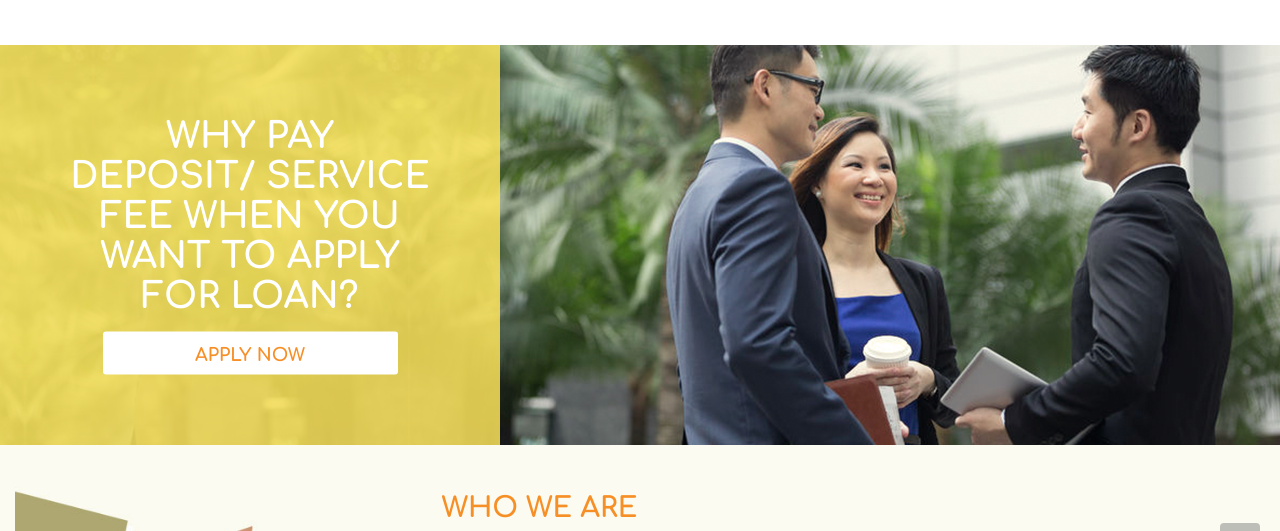
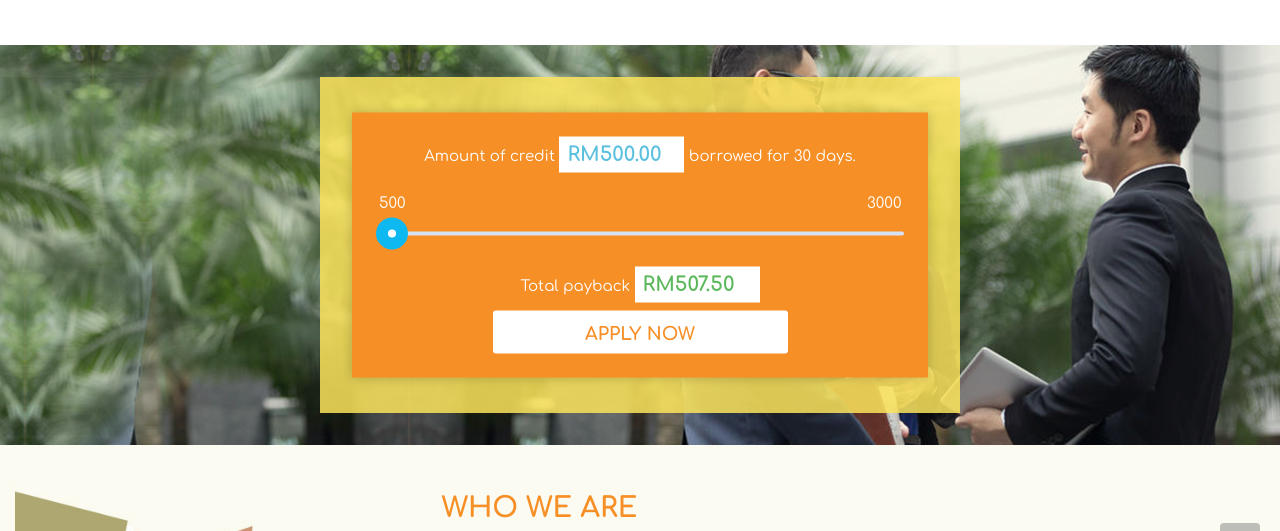
Before and after one commit to tienping/myduit, a plain HTML site: page index.html in a window 1280 px wide. Shown: the part 205-736 px from the top of the page. Drawn offline with Linux system fonts and the light colour scheme.

Commit message:
add interest counter in home page

```diff
--- a/assets/my-style.css
+++ b/assets/my-style.css
@@ -345,3 +345,29 @@ textarea {
     text-align: left;
     vertical-align: middle;
 }
+
+
+ /*interest counter box*/
+.my-box{
+	-webkit-box-shadow: 0px 0px 10px 0px rgba(0,0,0,0.2);
+    box-shadow: 0px 0px 10px 0px rgba(0,0,0,0.2);
+    max-width: 500px;
+    margin: auto;
+    padding: 30px;
+    background-color: #f78f27;
+    color: #fff;
+}
+
+.my-box h5 {
+	color: #fff;
+	display: inline-block;
+	padding: .25rem .5rem;
+	line-height: 1.75rem;
+	min-width: 125px;
+	text-align: left;
+	font-weight: bold;
+}
+
+.my-box .rzslider .rz-bubble {
+	color: white;
+}
--- a/pages/home/home-en.html
+++ b/pages/home/home-en.html
@@ -2,9 +2,21 @@
     <div class="owl-slider">
         <div class="slider-slide slider-1" style="background-image: url('pages/home/img/owl-slider-01.png');">
             <div class="float-container text-xs-center">
-                <div class="details p-x-3">
-                    <div class="caption m-b-1">
-                        why pay deposit/ service fee when you want to apply for loan?
+                <div class="details my-box p-a-2">
+                    <div>
+                        Amount of credit
+                        <h5 class="bg-white" ng-class="slider.value >= 2500 ? 'text-warning' : 'text-info'" ng-bind="slider.value | currency: 'RM'"></h5>
+                        borrowed for 30 days.
+                    </div>
+                    <div class="p-y-1">
+                        <rzslider
+                            rz-slider-model="slider.value"
+                            rz-slider-options="slider.options"
+                        ></rzslider>
+                    </div>
+                    <div>
+                        Total payback
+                        <h5 class="bg-white text-success"ng-bind="slider.value * 1.015 | currency: 'RM' "></h5>
                     </div>
                     <a ui-sref="apply" class="btn btn-default btn-lg white cta"> Apply Now </a>
                 </div>
--- a/pages/home/home.css
+++ b/pages/home/home.css
@@ -26,38 +26,26 @@
     position: relative;
     top: 50%;
     transform: translateY(-50%);
+    min-width: 90%;
 }
 
 .owl-slider .slider-slide .float-container {
     position: absolute;
-    top: 0px;
-    left: 0px;
-    z-index: 0;
-    width: 100%;
-    height: 100%;
     visibility: inherit;
     z-index: 5;
     border-color: rgba(0, 0, 0, 0.498039);
     background-color: rgba(252, 228, 92, 0.85098);
-    visibility: inherit;
-    transition: none;
-    text-align: inherit;
-    line-height: 30px;
-    border-width: 0px;
-    margin: 0px;
-    padding: 0px;
-    letter-spacing: 0px;
-    font-weight: 100;
-    font-size: 15px;
-    white-space: nowrap;
     min-height: 200px;
     max-height: 500px;
+    min-width: 500px;
     max-width: 1000px;
-    opacity: 1;
-    transform-origin: 50% 50% 0px;
-    transform: matrix3d(1, 0, 0, 0, 0, 1, 0, 0, 0, 0, 1, 0, 0, 0, 0, 1);
-    width: 361px;
-    min-width: 500px;
+
+    left: 0;
+    right: 0;
+    top: 2rem;
+    bottom: 2rem;
+    width: 50%;
+    margin: auto;
 }
 @media (max-width: 767px) {
     .owl-slider .slider-slide .float-container {
--- a/pages/loantypes/loantypes.css
+++ b/pages/loantypes/loantypes.css
@@ -99,27 +99,3 @@
 .loan-section-5{
 	background-color: #fff;
 }
-
-.loan-section-5 .my-box{
-	-webkit-box-shadow: 0px 0px 10px 0px rgba(0,0,0,0.2);
-    box-shadow: 0px 0px 10px 0px rgba(0,0,0,0.2);
-    max-width: 500px;
-    margin: auto;
-    padding: 30px;
-    background-color: #f78f27;
-    color: #fff;
-}
-
-.loan-section-5 .my-box h5 {
-	color: #fff;
-	display: inline-block;
-	padding: .25rem .5rem;
-	line-height: 1.75rem;
-	min-width: 125px;
-	text-align: left;
-	font-weight: bold;
-}
-
-.loan-section-5 .my-box .rzslider .rz-bubble {
-	color: white;
-}
```
Also changed, not shown: pages/home/home-bm.html (+15 -3 lines).
